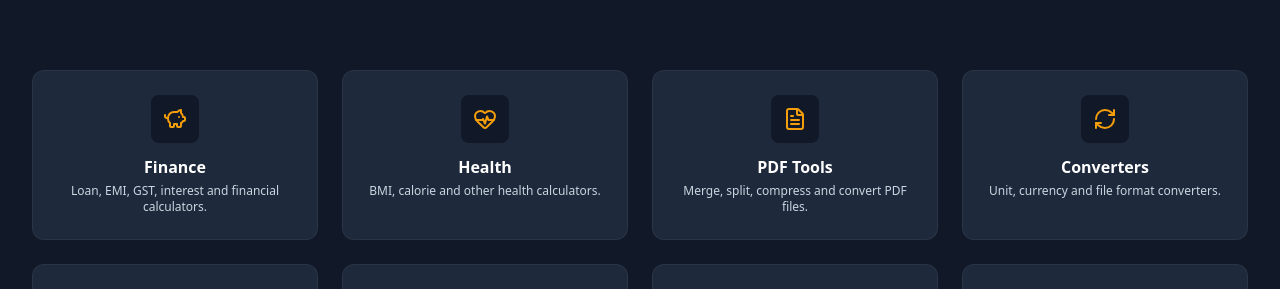
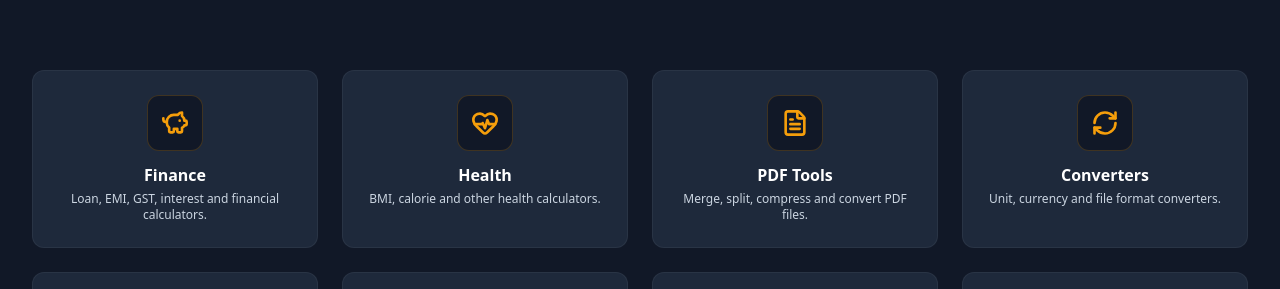
Before and after one commit to merondis/project-lighthouse, a Next.js app: page / in a window 1280 px wide. Shown: the part 445-734 px from the top of the page. Built offline with nearby package versions, Linux system fonts and the light colour scheme; no server answers.

Commit message:
style: switch hover effect from border to outline (2.5px) to eliminate layout jitter

```diff
--- a/src/app/globals.css
+++ b/src/app/globals.css
@@ -48,3 +48,15 @@ details > summary::-webkit-details-marker {
 .skip-link:focus {
   left: 1rem;
 }
+.tool-card {
+  outline: 0px solid transparent;
+  outline-offset: -1px;
+  transition: transform 0.15s ease, box-shadow 0.15s ease, outline-color 0.15s ease, outline-width 0.15s ease;
+}
+
+.tool-card:hover {
+  transform: translateY(-2px);
+  box-shadow: 0 8px 20px rgba(0, 0, 0, 0.25);
+  outline: 3px solid rgba(245, 158, 11, 0.7);
+  outline-offset: -1px;
+}
--- a/src/components/home/CategoryCard.tsx
+++ b/src/components/home/CategoryCard.tsx
@@ -8,10 +8,10 @@ export function CategoryCard({ category }: { category: Category }) {
   return (
     <Link
       href={`/tools/${category.slug}`}
-      className="flex h-full flex-col items-center rounded-xl border border-white/5 bg-brand-card p-6 text-center transition-colors hover:border-brand-accent/50"
-    >
-      <span className="flex h-12 w-12 items-center justify-center rounded-lg bg-brand-bg text-brand-accent">
-        <Icon className="h-6 w-6" />
+      className="tool-card flex h-full flex-col items-center rounded-xl border border-white/5 bg-brand-card p-6 text-center"
+      >
+      <span className="flex h-14 w-14 items-center justify-center rounded-xl border border-brand-accent/20 bg-brand-bg text-brand-accent">
+        <Icon className="h-7 w-7" strokeWidth={2.25} />
       </span>
       <p className="mt-3 font-semibold text-white">{category.name}</p>
       <p className="mt-1 text-xs text-brand-secondary">{category.description}</p>
--- a/src/components/home/ToolCard.tsx
+++ b/src/components/home/ToolCard.tsx
@@ -7,7 +7,7 @@ export function ToolCard({ tool }: { tool: ToolConfig }) {
   const Icon = getToolIcon(tool.slug);
 
   return (
-    <div className="flex h-full flex-col rounded-xl border border-white/5 bg-brand-card p-6 transition-shadow hover:shadow-lg hover:shadow-black/20">
+    <div className="tool-card flex h-full flex-col rounded-xl border border-white/5 bg-brand-card p-6">
       <div className="flex items-center gap-3">
         <span className="flex h-10 w-10 shrink-0 items-center justify-center rounded-lg bg-brand-bg text-brand-accent">
           <Icon className="h-5 w-5" />
```
